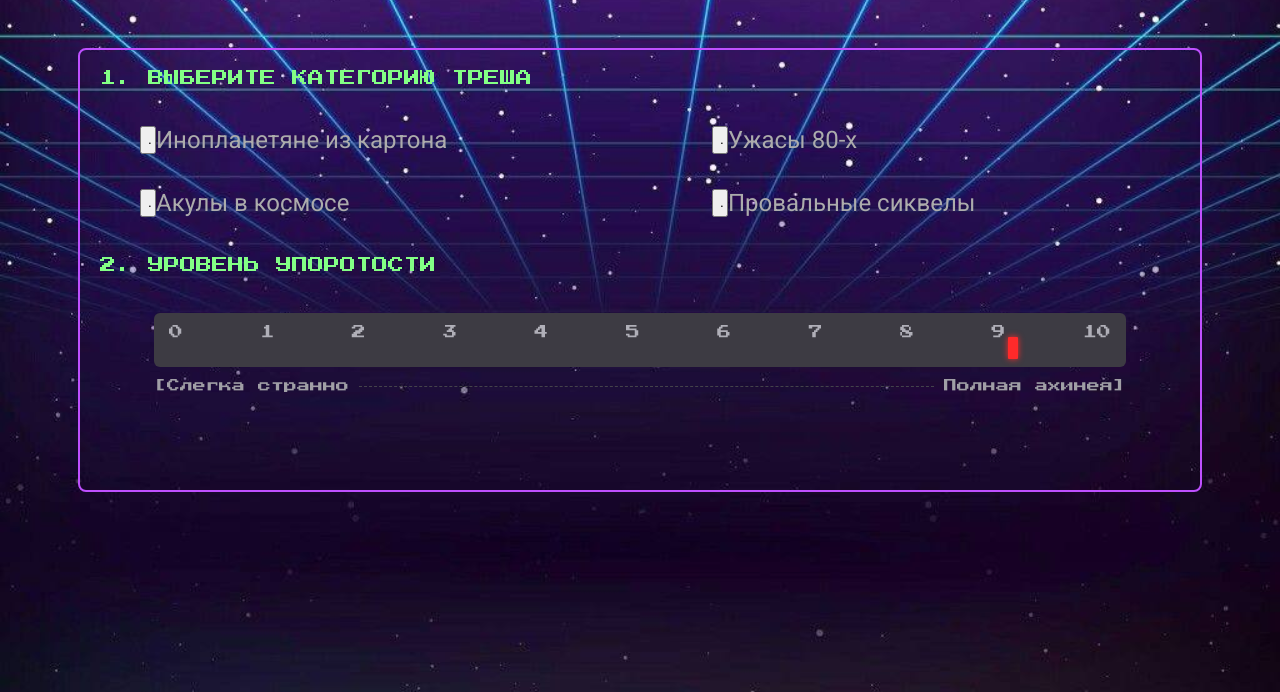
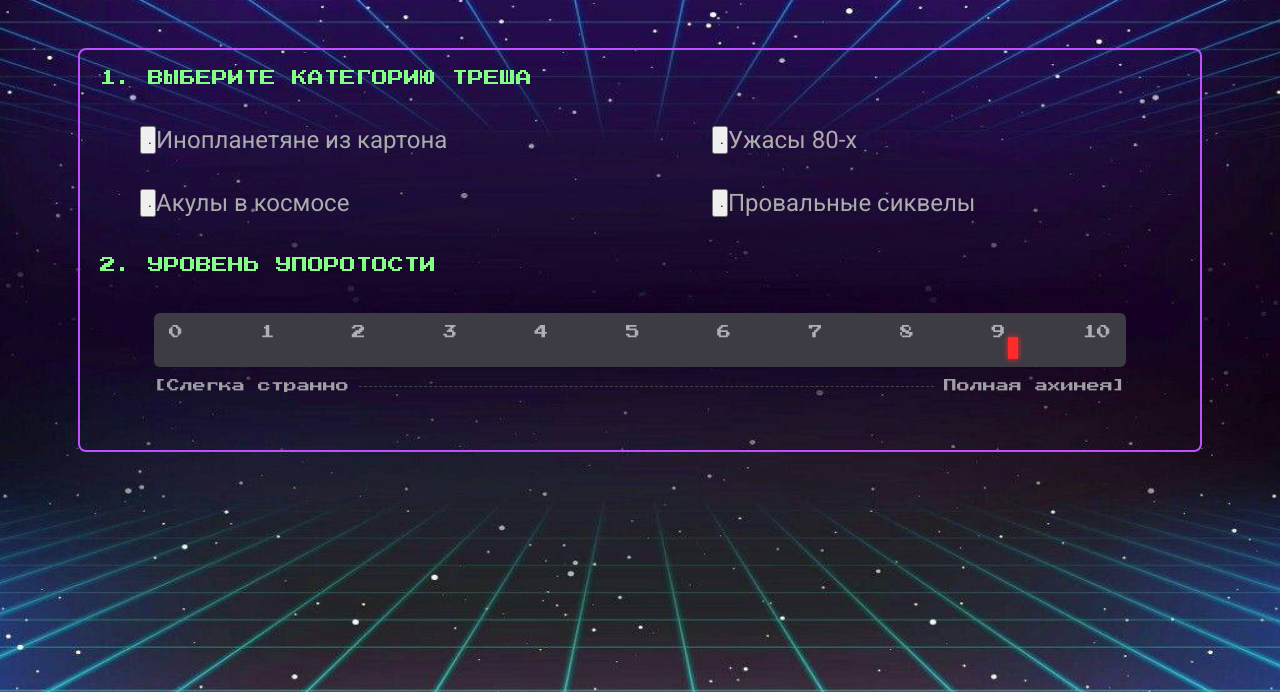
Before and after one commit to PaladinArthas/TRASHFILMS, a plain HTML site: page index.html in a window 1280 px wide. Shown: the part 1368-2060 px from the top of the page. Drawn offline with Linux system fonts and the light colour scheme; a web font is replaced by a local one.

Commit message:
Исправил background

```diff
--- a/TRASHCINEMAROULETTE.css
+++ b/TRASHCINEMAROULETTE.css
@@ -3,12 +3,20 @@ body{
     padding: 0;
     display: flex;
     flex-direction: column;
-    min-height: 1000vh;
+
     scroll-behavior: smooth;
-    background-image: url("PngFiles/background.png");
     background-size: 100% auto;
     background-repeat: repeat-y;
     background-position: top center;
+}
+.background{
+    display: block;
+    background-image: url("PngFiles/background.png");
+    width: 100vw;
+    height: 130vh;
+    background-repeat: no-repeat;
+    background-size: 100% 100%;
+
 }
 .header{
     margin: 0;
@@ -99,10 +107,11 @@ body{
 .parentSection{
     display: flex;
     justify-content: center;
+
 }
 .category_of_trash{
     width: 135vh;
-    height: 50vh;
+    height: 45vh;
     padding: 20px;
     color: #83FF85;
     font-family: "Press Start 2P", system-ui;
--- a/index.html
+++ b/index.html
@@ -12,7 +12,9 @@
       <title>TRASH FILMS ROULETTE</title>
       <link rel="stylesheet" href="TRASHCINEMAROULETTE.css" />
   </head>
-  <section class="navigation_container">
+  <body>
+
+    <section class="navigation_container">
       <section class = "navigation">
         <button onclick="" class="btn">
           Главная страница
@@ -30,11 +32,10 @@
         </section>
 
       </section>
-  <body>
 
 
 
-
+  <section class="background">
       <section class="logo">
         <img src="PngFiles/Logo.png" alt="">
       </section>
@@ -79,5 +80,6 @@
 
 
       </section>
+  </section>
   </body>
     </html>
```
